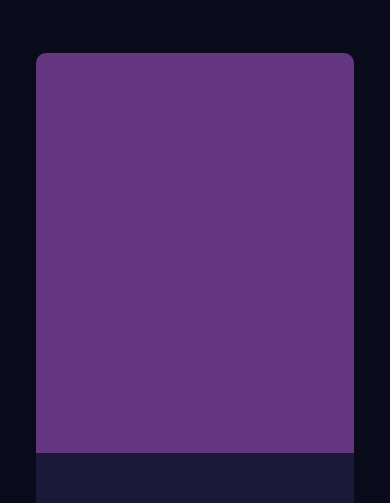
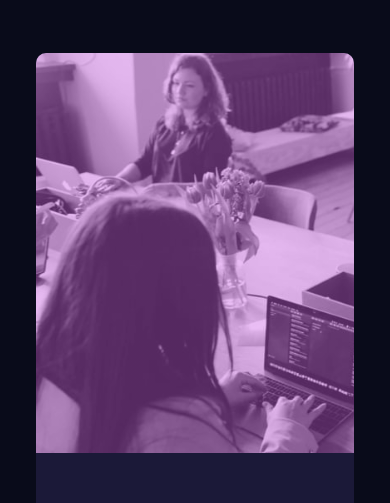
Before and after one commit to Maxi-rpc/Challenges-Web-1, a plain HTML site: page index.html in a window 390 px wide. Shown: the top 503 px of the page. Drawn offline with nearby package versions, Linux system fonts and the light colour scheme; the site is published under a folder, as on GitHub Pages, so addresses that start at the root find nothing.

Commit message:
Update styles.css

```diff
--- a/css/styles.css
+++ b/css/styles.css
@@ -63,7 +63,7 @@ body {
       rgba(204, 96, 231, 0.411),
       rgba(204, 96, 231, 0.411)
     ),
-    url("/images/image-header-desktop.jpg");
+    url("../images/image-header-desktop.jpg");
   background-size: cover;
   border-radius: 0 10px 10px 0;
   min-height: 400px;
@@ -79,7 +79,7 @@ body {
         rgba(204, 96, 231, 0.411),
         rgba(204, 96, 231, 0.411)
       ),
-      url("/images/image-header-mobile.jpg");
+      url("../images/image-header-mobile.jpg");
     background-size: cover;
     border-radius: 10px 10px 0 0;
   }
```
